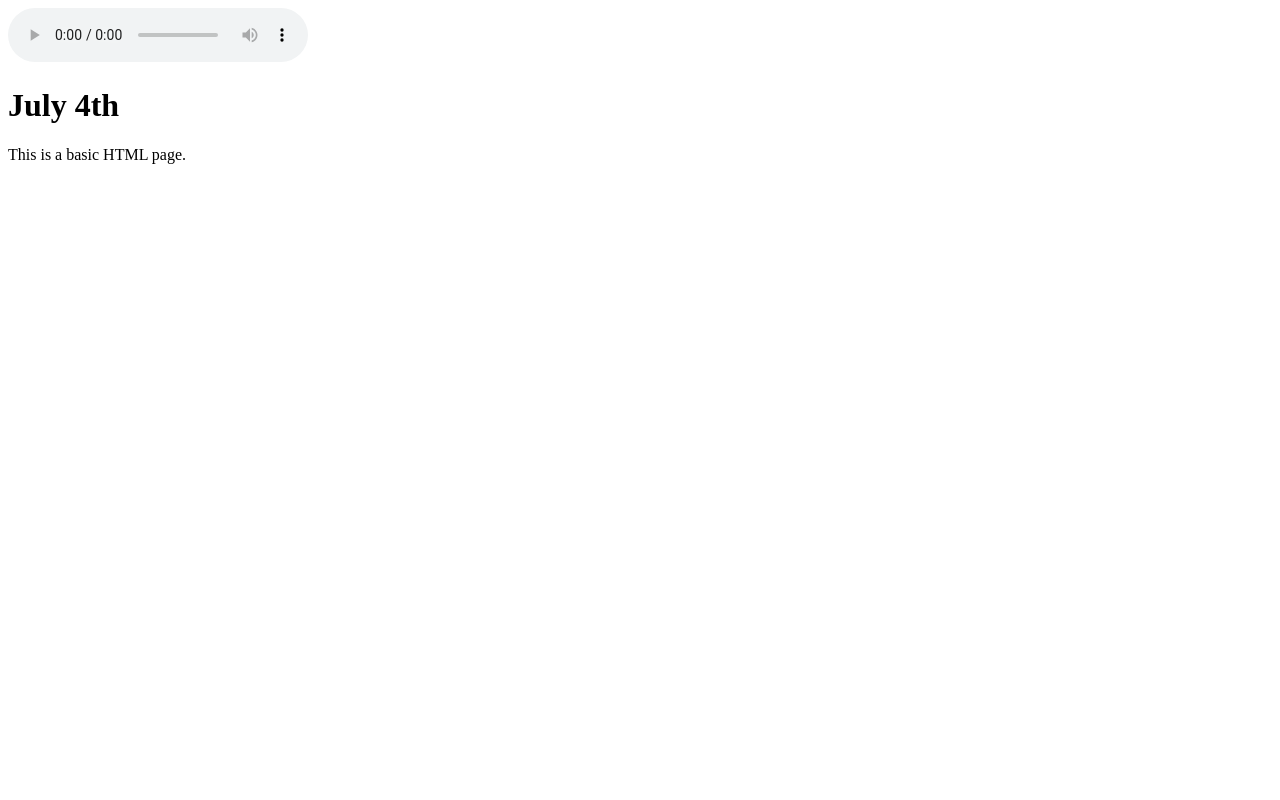
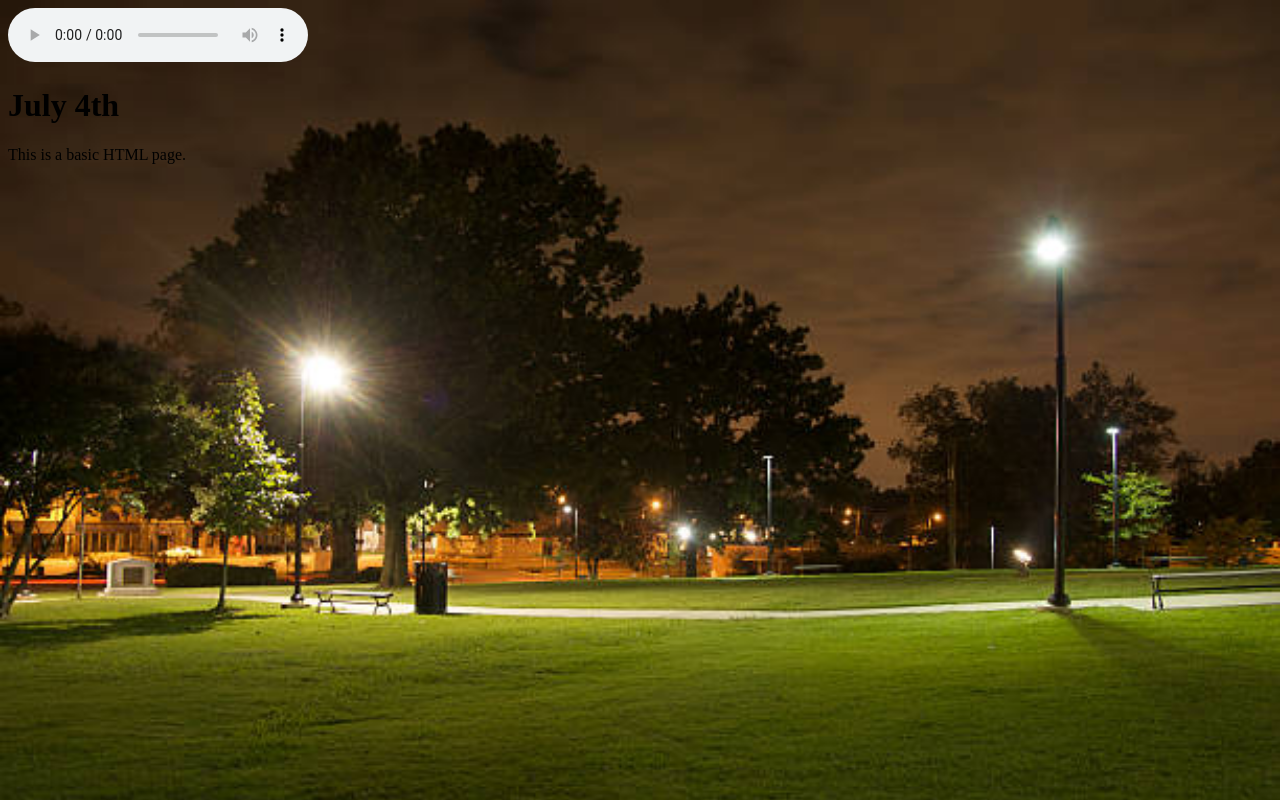
Before and after one commit to 1497970566/codechallenge, a plain HTML site: page index.html in a window 1280 px wide. Drawn offline with Linux system fonts and the light colour scheme; grey boxes are pictures that could not be loaded.

Commit message:
added background

```diff
--- a/style.css
+++ b/style.css
@@ -1,4 +1,7 @@
 body{
+  background-image: url('park.jpg');
+  background-size: cover;
+  background-repeat: no-repeat;
 
 
 
```
Also changed, not shown: park.jpg (added).
